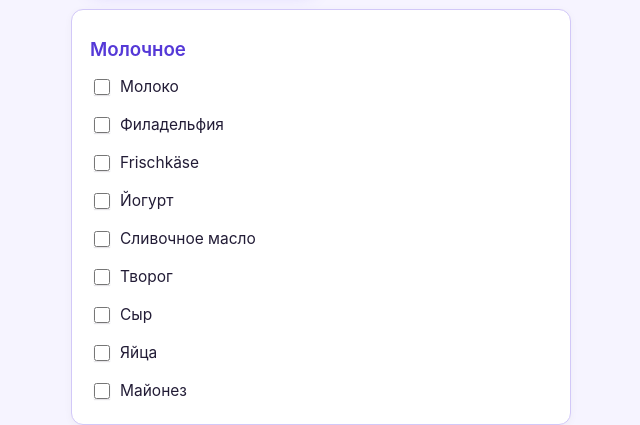
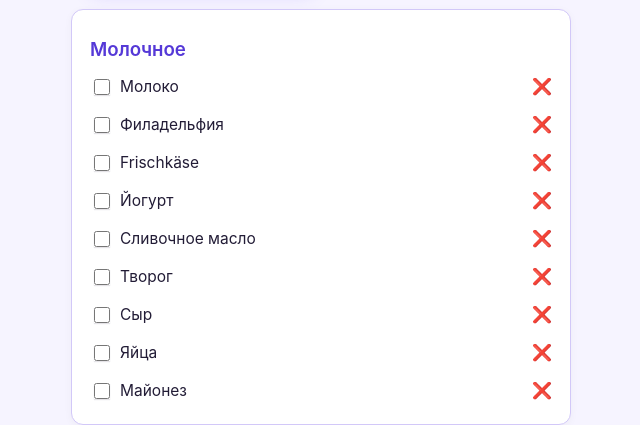
Before and after one commit to ewiithubkto/shopping-list-app, a React (Vite) app: page / in a window 1280 px wide. Shown: the part 419-844 px from the top of the page, without its empty margins (319-959 px from the left). Built offline with nearby package versions, Linux system fonts and the light colour scheme; no server answers; the database is empty.

Commit message:
Sync catalog with Firebase and hide add form on shopping tab

```diff
--- a/src/App.jsx
+++ b/src/App.jsx
@@ -2,12 +2,15 @@ import { useEffect, useRef, useState } from "react";
 import { onValue, ref, set } from "firebase/database";
 import Form from "./components/Form";
 import List from "./components/List";
+import baseCatalog from "./data/products.json";
 import { rtdb } from "./firebase";
+import { normalizeName } from "./utils/items";
 import "./styles/app.css";
 
 const DEFAULT_CATEGORY = "Другое";
 
 const ITEMS_PATH = "shopping/items";
+const CATALOG_PATH = "shopping/catalog";
 
 function normalizeItem(item) {
   if (!item) return null;
@@ -21,57 +24,221 @@ function normalizeItem(item) {
   };
 }
 
+function normalizeCatalogItem(item) {
+  if (!item) return null;
+
+  const name = (item.name ?? "").toString().trim();
+  if (!name) return null;
+
+  const categoryValue = (item.category ?? DEFAULT_CATEGORY).toString().trim();
+  const category = categoryValue || DEFAULT_CATEGORY;
+
+  return {
+    name,
+    category,
+  };
+}
+
+function dedupeCatalog(entries) {
+  const seen = new Map();
+  const result = [];
+
+  entries.forEach((entry) => {
+    const normalized = normalizeCatalogItem(entry);
+    if (!normalized) return;
+
+    const key = normalizeName(normalized.name);
+    if (seen.has(key)) {
+      const existingIndex = seen.get(key);
+      const existing = result[existingIndex];
+      if (!existing.category && normalized.category) {
+        result[existingIndex] = { ...existing, category: normalized.category };
+      }
+      return;
+    }
+
+    seen.set(key, result.length);
+    result.push(normalized);
+  });
+
+  return result;
+}
+
+const INITIAL_CATALOG = dedupeCatalog(baseCatalog);
+
 function areItemsEqual(first, second) {
   return JSON.stringify(first) === JSON.stringify(second);
 }
 
 export default function App() {
   const [items, setItems] = useState([]);
+  const [catalog, setCatalog] = useState([]);
+  const [activeTab, setActiveTab] = useState("all");
   const isSyncedRef = useRef(false);
   const lastSyncedRef = useRef([]);
+  const isCatalogSyncedRef = useRef(false);
+  const lastCatalogSyncedRef = useRef([]);
+  const hasSeededCatalogRef = useRef(false);
+
+  function upsertCatalogEntry(name, category = DEFAULT_CATEGORY) {
+    const trimmedName = name.trim();
+    if (!trimmedName) return;
+
+    const resolvedCategory = category || DEFAULT_CATEGORY;
+    const normName = normalizeName(trimmedName);
+    const normCategory = normalizeName(resolvedCategory);
+
+    const normalizedEntry = normalizeCatalogItem({
+      name: trimmedName,
+      category: resolvedCategory,
+    });
+    if (!normalizedEntry) return;
+
+    setCatalog((prev) => {
+      const index = prev.findIndex(
+        (entry) => normalizeName(entry.name) === normName
+      );
+
+      if (index === -1) {
+        return [...prev, normalizedEntry];
+      }
+
+      const existingEntry = prev[index];
+      if (
+        existingEntry.name === normalizedEntry.name &&
+        existingEntry.category === normalizedEntry.category
+      ) {
+        return prev;
+      }
+
+      const next = [...prev];
+      next[index] = normalizedEntry;
+      return next;
+    });
+  }
+
+  function removeCatalogEntry(
+    name,
+    category = DEFAULT_CATEGORY,
+    linkedItemId = null
+  ) {
+    const normName = normalizeName(name);
+    const normCategory = normalizeName(category || DEFAULT_CATEGORY);
+
+    setCatalog((prev) => {
+      const next = prev.filter(
+        (entry) =>
+          !(
+            normalizeName(entry.name) === normName &&
+            normalizeName(entry.category || DEFAULT_CATEGORY) === normCategory
+          )
+      );
+
+      return next.length === prev.length ? prev : next;
+    });
+
+    setItems((prev) => {
+      const next = prev.filter((item) => {
+        if (linkedItemId && item.id === linkedItemId) {
+          return false;
+        }
+
+        return !(
+          normalizeName(item.name) === normName &&
+          normalizeName(item.category || DEFAULT_CATEGORY) === normCategory
+        );
+      });
+
+      return next.length === prev.length ? prev : next;
+    });
+  }
+
+  function deleteEntry(entry) {
+    if (!entry) return;
+
+    const entryName = (entry.name ?? "").toString().trim();
+    if (!entryName) return;
+
+    const entryCategory =
+      entry.category ?? entry.linkedItem?.category ?? DEFAULT_CATEGORY;
+    const linkedItemId =
+      entry.linkedItem?.id ??
+      (typeof entry.id === "number" ? entry.id : null);
+
+    removeCatalogEntry(entryName, entryCategory, linkedItemId);
+  }
 
   function addItem(name, category = DEFAULT_CATEGORY) {
     const trimmed = name.trim();
     if (!trimmed) return;
-    const norm = trimmed.toLowerCase();
+    const resolvedCategory = category || DEFAULT_CATEGORY;
+    const norm = normalizeName(trimmed);
+    const resolvedCategoryNorm = normalizeName(resolvedCategory);
 
-    // Проверяем, есть ли уже такой продукт (без учёта регистра)
-    const existing = items.find(
-      (it) => it.name.trim().toLowerCase() === norm
-    );
+    upsertCatalogEntry(trimmed, resolvedCategory);
+
+    const existing =
+      items.find(
+        (it) =>
+          normalizeName(it.name) === norm &&
+          normalizeName(it.category || DEFAULT_CATEGORY) ===
+            resolvedCategoryNorm
+      ) ?? items.find((it) => normalizeName(it.name) === norm);
 
     if (existing) {
-      // Если продукт есть и он отмечен как купленный — вернём его в верхний список
-      if (existing.bought || !existing.active || existing.category !== category) {
+      if (
+        existing.bought ||
+        !existing.active ||
+        existing.category !== resolvedCategory
+      ) {
         setItems((prev) =>
           prev.map((it) =>
             it.id === existing.id
-              ? { ...it, bought: false, active: true, category }
+              ? {
+                  ...it,
+                  bought: false,
+                  active: true,
+                  category: resolvedCategory,
+                }
               : it
           )
         );
       }
-      // Если уже есть в верхнем списке — ничего не делаем
-    } else {
-      // Добавляем как новый активный продукт
+      return;
+    }
+
     setItems((prev) => [
       ...prev,
-        { id: Date.now(), name: trimmed, bought: false, category, active: true },
+      {
+        id: Date.now(),
+        name: trimmed,
+        bought: false,
+        category: resolvedCategory,
+        active: true,
+      },
     ]);
-    }
   }
 
   function handleActiveChange(name, category, shouldBeActive) {
     const trimmed = name.trim();
     if (!trimmed) return;
 
-    const norm = trimmed.toLowerCase();
     const resolvedCategory = category || DEFAULT_CATEGORY;
+    const resolvedCategoryNorm = normalizeName(resolvedCategory);
+    const norm = normalizeName(trimmed);
+
+    if (shouldBeActive) {
+      upsertCatalogEntry(trimmed, resolvedCategory);
+    }
 
     setItems((prev) => {
-      const existing = prev.find(
-        (it) => it.name.trim().toLowerCase() === norm
-      );
+      const existing =
+        prev.find(
+          (it) =>
+            normalizeName(it.name) === norm &&
+            normalizeName(it.category || DEFAULT_CATEGORY) ===
+              resolvedCategoryNorm
+        ) ?? prev.find((it) => normalizeName(it.name) === norm);
 
       if (existing) {
         if (
@@ -117,10 +284,59 @@ export default function App() {
     );
   }
 
-  function deleteItem(id, name) {
-    const updatedItems = items.filter((item) => item.id !== id);
-    setItems(updatedItems);
+  useEffect(() => {
+    const catalogRef = ref(rtdb, CATALOG_PATH);
+
+    const unsubscribe = onValue(catalogRef, (snapshot) => {
+      const raw = snapshot.val();
+
+      if (raw === null) {
+        if (hasSeededCatalogRef.current) return;
+
+        hasSeededCatalogRef.current = true;
+        lastCatalogSyncedRef.current = INITIAL_CATALOG;
+        isCatalogSyncedRef.current = true;
+        setCatalog(INITIAL_CATALOG);
+        set(catalogRef, INITIAL_CATALOG);
+        return;
       }
+
+      let resolved = [];
+      if (Array.isArray(raw)) {
+        resolved = dedupeCatalog(raw);
+      } else if (raw && typeof raw === "object") {
+        resolved = dedupeCatalog(Object.values(raw));
+      }
+
+      if (resolved.length === 0 && !hasSeededCatalogRef.current) {
+        hasSeededCatalogRef.current = true;
+        lastCatalogSyncedRef.current = INITIAL_CATALOG;
+        isCatalogSyncedRef.current = true;
+        setCatalog(INITIAL_CATALOG);
+        set(catalogRef, INITIAL_CATALOG);
+        return;
+      }
+
+      hasSeededCatalogRef.current = hasSeededCatalogRef.current || resolved.length > 0;
+      lastCatalogSyncedRef.current = resolved;
+      isCatalogSyncedRef.current = true;
+      setCatalog(resolved);
+    });
+
+    return () => {
+      unsubscribe();
+      isCatalogSyncedRef.current = false;
+    };
+  }, []);
+
+  useEffect(() => {
+    if (!isCatalogSyncedRef.current) return;
+    if (areItemsEqual(lastCatalogSyncedRef.current, catalog)) return;
+
+    const catalogRef = ref(rtdb, CATALOG_PATH);
+    lastCatalogSyncedRef.current = catalog;
+    set(catalogRef, catalog);
+  }, [catalog]);
 
   useEffect(() => {
     const itemsRef = ref(rtdb, ITEMS_PATH);
@@ -166,18 +382,24 @@ export default function App() {
       <div className="app-title-card">
         <h1 className="app-title">План покупок</h1>
       </div>
+      {activeTab === "all" && (
         <Form
           onAddItem={addItem}
           items={items}
+          catalog={catalog}
           defaultCategory={DEFAULT_CATEGORY}
         />
+      )}
 
       <List
         items={items}
-        onDelete={(id, name) => deleteItem(id, name)}
+        catalog={catalog}
+        onDelete={deleteEntry}
         onActiveChange={handleActiveChange}
         onPurchase={handlePurchase}
         defaultCategory={DEFAULT_CATEGORY}
+        activeTab={activeTab}
+        onTabChange={setActiveTab}
       />
     </div>
   );
--- a/src/components/Form.jsx
+++ b/src/components/Form.jsx
@@ -1,8 +1,8 @@
 import { useMemo, useState } from "react";
-import products from "../data/products.json";
+import { normalizeName } from "../utils/items";
 import "../styles/form.css";
 
-const CATEGORY_OPTIONS = [
+const BASE_CATEGORY_OPTIONS = [
   "Молочное",
   "Овощи",
   "Фрукты / орехи",
@@ -14,15 +14,6 @@ const CATEGORY_OPTIONS = [
   "DM",
   "Другое",
 ];
-
-function getCategoryByName(name) {
-  const normalized = name.trim().toLowerCase();
-  const match = products.find(
-    (product) => product.name.trim().toLowerCase() === normalized
-  );
-
-  return match?.category;
-}
 
 const MAX_SUGGESTIONS = 5;
 
@@ -41,9 +32,42 @@ function matchesQuery(name, query) {
     });
 }
 
-export default function Form({ onAddItem, items, defaultCategory }) {
+export default function Form({
+  onAddItem,
+  items,
+  catalog = [],
+  defaultCategory,
+}) {
   const [text, setText] = useState("");
   const [category, setCategory] = useState("");
+  const categoriesByName = useMemo(() => {
+    const map = new Map();
+    catalog.forEach(({ name, category: cat }) => {
+      const normalized = normalizeName(name);
+      if (!map.has(normalized)) {
+        map.set(normalized, cat);
+      }
+    });
+    return map;
+  }, [catalog]);
+
+  const categoryOptions = useMemo(() => {
+    const known = new Set(BASE_CATEGORY_OPTIONS);
+    const extended = [...BASE_CATEGORY_OPTIONS];
+
+    catalog.forEach(({ category: cat }) => {
+      const value = (cat ?? "").toString().trim();
+      if (!value) return;
+      if (known.has(value)) return;
+      known.add(value);
+      extended.push(value);
+    });
+
+    return extended;
+  }, [catalog]);
+
+  const getCategoryByName = (name) =>
+    categoriesByName.get(normalizeName(name));
 
   function handleChange(e) {
     const value = e.target.value;
@@ -57,8 +81,8 @@ export default function Form({ onAddItem, items, defaultCategory }) {
     const seen = new Set();
     const matches = [];
 
-    for (const { name } of products) {
-      const normalizedName = name.trim().toLowerCase();
+    for (const { name } of catalog) {
+      const normalizedName = normalizeName(name);
       if (seen.has(normalizedName)) continue;
 
       if (matchesQuery(name, query)) {
@@ -70,7 +94,7 @@ export default function Form({ onAddItem, items, defaultCategory }) {
     }
 
     return matches;
-  }, [text, products]);
+  }, [text, catalog]);
 
   function handleSubmit(e) {
     e.preventDefault();
@@ -81,7 +105,7 @@ export default function Form({ onAddItem, items, defaultCategory }) {
       category || getCategoryByName(trimmed) || defaultCategory;
 
     const duplicate = items.some(
-      (item) => item.name.trim().toLowerCase() === trimmed.toLowerCase()
+      (item) => normalizeName(item.name) === normalizeName(trimmed)
     );
     if (duplicate) return;
 
@@ -94,7 +118,7 @@ export default function Form({ onAddItem, items, defaultCategory }) {
     const resolvedCategory =
       getCategoryByName(name) ||
       items.find(
-        (item) => item.name.trim().toLowerCase() === name.trim().toLowerCase()
+        (item) => normalizeName(item.name) === normalizeName(name)
       )?.category ||
       defaultCategory;
 
@@ -120,7 +144,7 @@ export default function Form({ onAddItem, items, defaultCategory }) {
         <option value="" disabled hidden>
           Выберите категорию
         </option>
-        {CATEGORY_OPTIONS.map((option) => (
+        {categoryOptions.map((option) => (
           <option key={option} value={option}>
             {option}
           </option>
--- a/src/components/List.jsx
+++ b/src/components/List.jsx
@@ -1,9 +1,9 @@
 import { useEffect, useMemo, useRef, useState } from "react";
-import products from "../data/products.json";
+import { getItemKey } from "../utils/items";
 import "../styles/list.css";
 
 const VIEW_MODES = {
-  catalog: "catalog",
+  catalog: "all",
   shopping: "shopping",
 };
 
@@ -35,19 +35,32 @@ function usePrefersReducedMotion() {
 
 export default function List({
   items,
+  catalog = [],
   onDelete,
   onActiveChange,
   onPurchase,
   defaultCategory,
+  activeTab,
+  onTabChange,
 }) {
   const [removingId, setRemovingId] = useState(null);
-  const [mode, setMode] = useState(VIEW_MODES.catalog);
+  const [internalMode, setInternalMode] = useState(VIEW_MODES.catalog);
   const [recentlyAddedIds, setRecentlyAddedIds] = useState(() => new Set());
   const previousIdsRef = useRef(new Set(items.map((item) => item.id)));
   const animationTimeoutsRef = useRef([]);
+  const mode = activeTab ?? internalMode;
   const isShoppingView = mode === VIEW_MODES.shopping;
   const prefersReducedMotion = usePrefersReducedMotion();
   const shouldAnimate = !prefersReducedMotion;
+
+  const changeMode = (nextMode) => {
+    if (onTabChange) {
+      onTabChange(nextMode);
+    }
+    if (activeTab === undefined) {
+      setInternalMode(nextMode);
+    }
+  };
 
   useEffect(() => {
     return () => {
@@ -129,11 +142,12 @@ export default function List({
 
   const catalogCategories = useMemo(() => {
     const map = new Map();
-    const itemsByName = new Map();
-    const libraryNames = new Set();
+    const itemsByKey = new Map();
+    const libraryKeys = new Set();
 
     items.forEach((item) => {
-      itemsByName.set(item.name.trim().toLowerCase(), item);
+      const key = getItemKey(item.name, item.category, defaultCategory);
+      itemsByKey.set(key, item);
     });
 
     const addToCategory = (category, entry) => {
@@ -142,12 +156,12 @@ export default function List({
       map.get(key).push(entry);
     };
 
-    products.forEach(({ name, category }) => {
-      const normalized = name.trim().toLowerCase();
-      const linkedItem = itemsByName.get(normalized);
-      libraryNames.add(normalized);
+    catalog.forEach(({ name, category }) => {
+      const itemKey = getItemKey(name, category, defaultCategory);
+      const linkedItem = itemsByKey.get(itemKey);
+      libraryKeys.add(itemKey);
 
-      const id = linkedItem ? linkedItem.id : `catalog-${normalized}`;
+      const id = linkedItem ? linkedItem.id : `catalog-${itemKey}`;
 
       addToCategory(category, {
         id,
@@ -160,8 +174,8 @@ export default function List({
     });
 
     items.forEach((item) => {
-      const normalized = item.name.trim().toLowerCase();
-      if (libraryNames.has(normalized)) return;
+      const itemKey = getItemKey(item.name, item.category, defaultCategory);
+      if (libraryKeys.has(itemKey)) return;
 
       addToCategory(item.category, {
         id: item.id,
@@ -179,7 +193,7 @@ export default function List({
         items: categoryItems,
       }))
       .filter(({ items }) => items.length > 0);
-  }, [items, defaultCategory]);
+  }, [items, catalog, defaultCategory]);
 
   const shoppingItems = useMemo(
     () =>
@@ -220,7 +234,7 @@ export default function List({
           className={`view-button ${
             mode === VIEW_MODES.catalog ? "is-active" : ""
           }`}
-          onClick={() => setMode(VIEW_MODES.catalog)}
+          onClick={() => changeMode(VIEW_MODES.catalog)}
         >
           <span className="view-button__icon" aria-hidden="true">
             📦
@@ -232,7 +246,7 @@ export default function List({
           className={`view-button ${
             mode === VIEW_MODES.shopping ? "is-active" : ""
           }`}
-          onClick={() => setMode(VIEW_MODES.shopping)}
+          onClick={() => changeMode(VIEW_MODES.shopping)}
         >
           <span className="view-button__icon" aria-hidden="true">
             🛒
@@ -271,10 +285,15 @@ export default function List({
                       />
                       {item.name}
                     </label>
-                    {!isShoppingView && !item.bought && (
+                    {!isShoppingView && (!item.bought || !item.linkedItem) && (
                       <button
+                        type="button"
                         className="item-delete"
-                        onClick={() => onDelete(item.id, item.name)}
+                        onClick={(event) => {
+                          event.preventDefault();
+                          event.stopPropagation();
+                          onDelete(item);
+                        }}
                       >
                         ❌
                       </button>
--- a/src/data/products.json
+++ b/src/data/products.json
@@ -80,7 +80,7 @@
   { "name": "Чай", "category": "Сладкое" },
 
   { "name": "Горох", "category": "Заморозка" },
-  { "name": "Шпинат", "category": "Заморозка" },
+  { "name": "Замороженный шпинат", "category": "Заморозка" },
 
   { "name": "Spülmittel", "category": "DM" },
   { "name": "Жидкое мыло", "category": "DM" },
--- a/src/styles/list.css
+++ b/src/styles/list.css
@@ -187,6 +187,13 @@ input[type="checkbox"] {
   transition-delay: 0.1s;
 }
 
+@media (hover: none) {
+  .item-delete {
+    opacity: 1;
+    pointer-events: auto;
+  }
+}
+
 .shopping-section {
   background-color: var(--surface);
   border-radius: var(--radius-lg);
--- /dev/null
+++ b/src/utils/items.js
@@ -0,0 +1,10 @@
+export function normalizeName(name) {
+  return (name ?? "").toString().trim().toLowerCase();
+}
+
+export function getItemKey(name, category, fallbackCategory) {
+  const normalizedName = normalizeName(name);
+  const resolvedCategory = normalizeName(category || fallbackCategory);
+
+  return `${normalizedName}__${resolvedCategory}`;
+}
```
Lines whose indentation alone changed are shown as unchanged.
